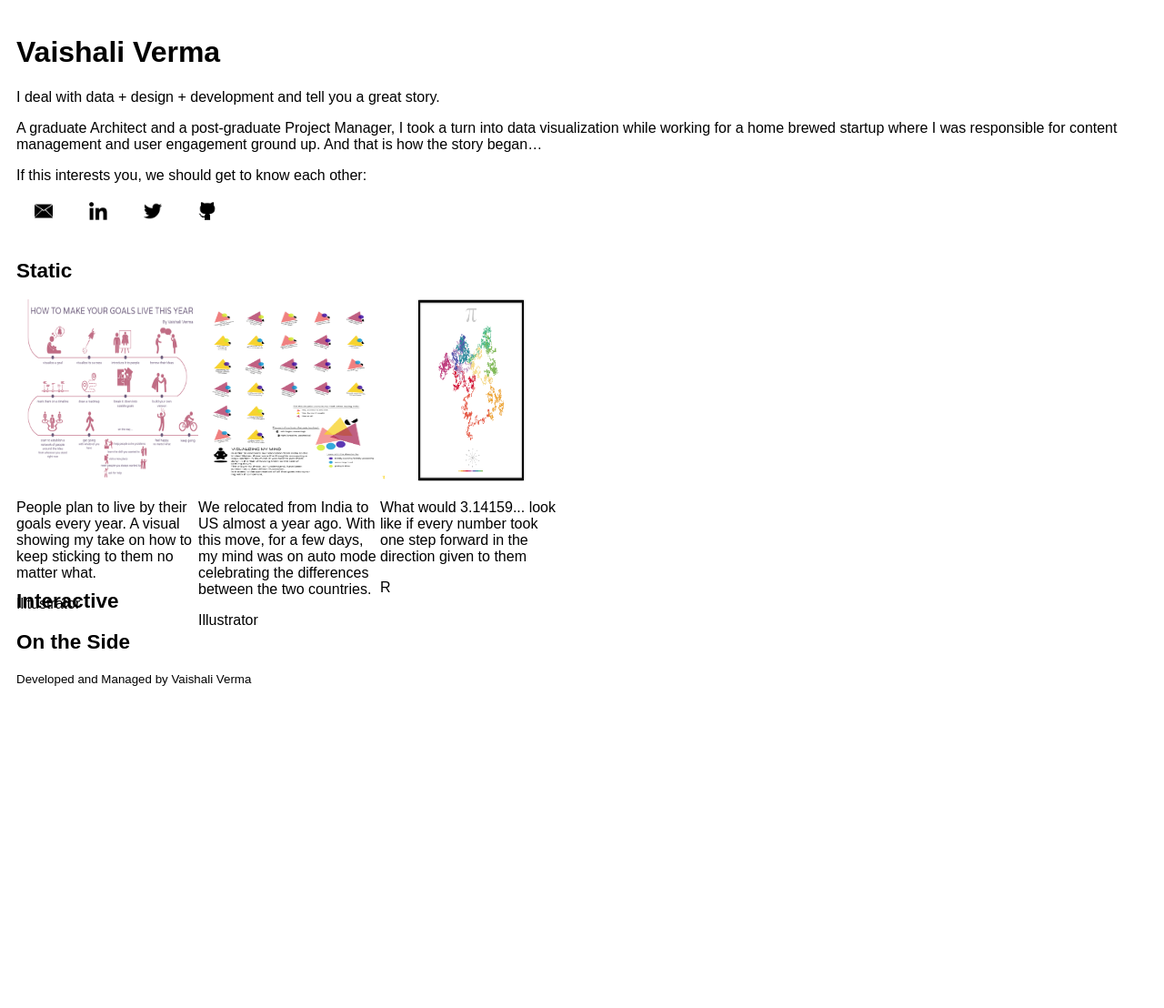
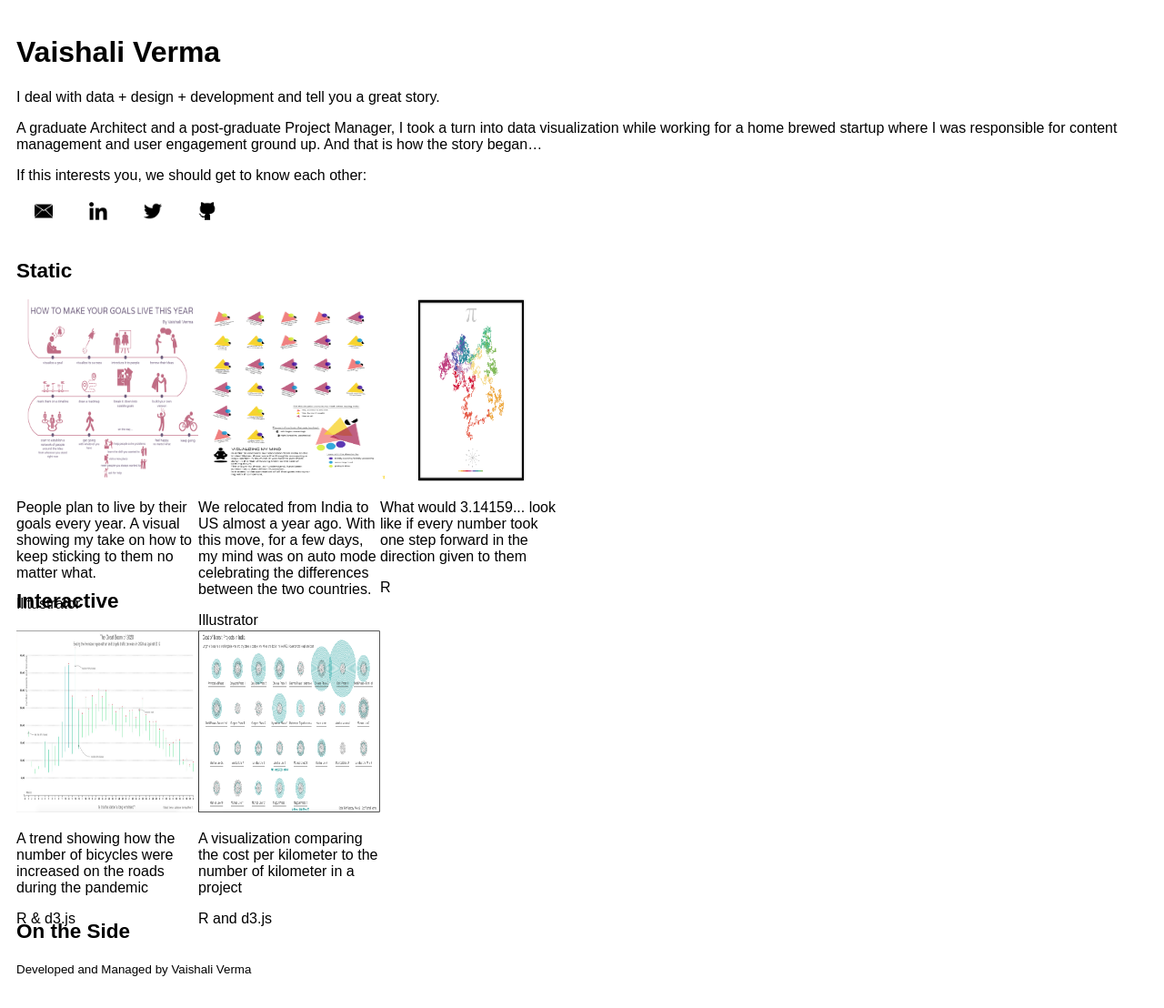
Before and after one commit to vaishalivr/vaishalivr.github.io, a Jekyll site: the page built from index.md, in a window 1280 px wide. Shown: the whole page at 91% size. Built offline with Jekyll 4.4.1, drawn with Linux system fonts in a browser that asks for light colours; our own code applies the rules of GitHub Pages for plain Markdown files; a script that is not in the unit is left out; before the commit the page ends 900 px from its top, so only the background shows below that.

Commit message:
Update default.html

```diff
--- a/_layouts/default.html
+++ b/_layouts/default.html
@@ -67,6 +67,31 @@
         <div class = 'work-subheads'>
           <h2>Interactive</h2>
         </div>
+
+	<div class = 'samples'>
+	<article>
+		<a href = "make an html page and link here" target = "_blank">
+		<img class="article-img" src="img/bicycle boom.png">
+		</a>
+		<div>
+			<p>A trend showing how the number of bicycles were increased on the roads during the pandemic</p>
+			<p>R & d3.js</p>
+		</div>
+	</article>
+
+	<article>
+		<a href = "make an html page and link here" target = "_blank">
+		<img class="article-img" src="img/transit costs.png">
+		</a>
+		<div>
+			<p>A visualization comparing the cost per kilometer to the number of kilometer in a project</p>
+			<p>R and d3.js</p>
+		</div>
+	</article>
+
+	<article>
+	</article>
+	</div>
       </section>
 
       <section>
```
